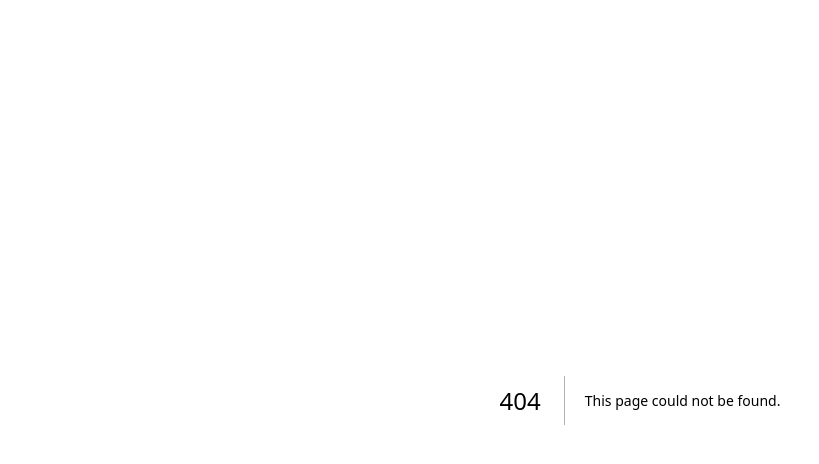
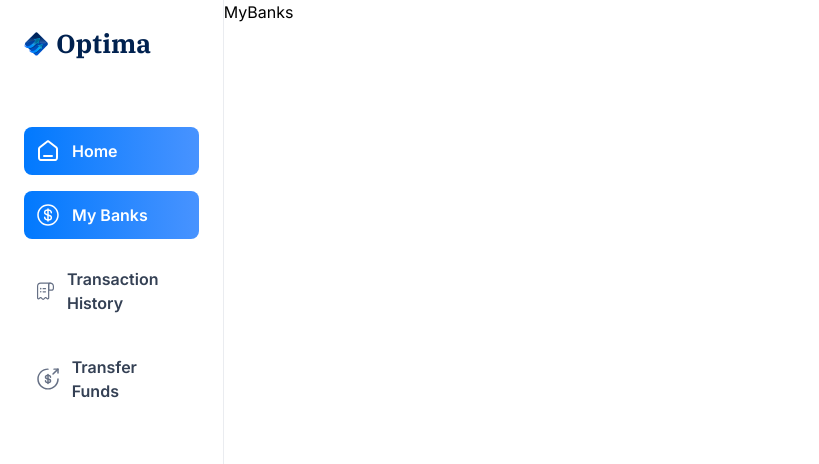
Before and after one commit to HillaryG1/nextjs.banking, a Next.js app: page /my-banks in a window 1280 px wide. Before the commit this address had no page. Shown: the top 464 px of the page, without its empty margins (0-819 px from the left). Built offline with nearby package versions, Linux system fonts and the light colour scheme.

Commit message:
Implement Complete Layout

```diff
--- /dev/null
+++ b/app/(root)/my-banks/page.tsx
@@ -0,0 +1,7 @@
+import React from "react";
+
+const MyBanks = () => {
+  return <div>MyBanks</div>;
+};
+
+export default MyBanks;
--- /dev/null
+++ b/app/(root)/payment-transfer/page.tsx
@@ -0,0 +1,7 @@
+import React from "react";
+
+const Transfer = () => {
+  return <div>Transfer</div>;
+};
+
+export default Transfer;
--- /dev/null
+++ b/app/(root)/transaction-history/page.tsx
@@ -0,0 +1,7 @@
+import React from "react";
+
+const TransactionHistory = () => {
+  return <div>Transaction History</div>;
+};
+
+export default TransactionHistory;
```
